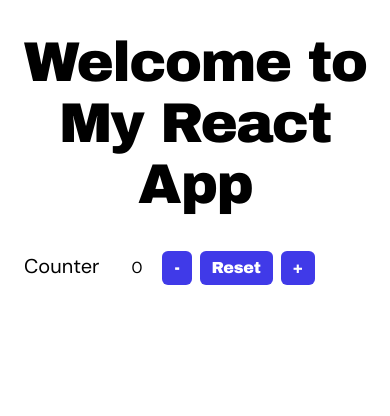
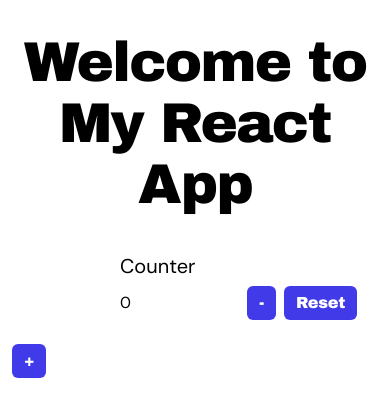
Before and after one commit to aryanishan/Summer-pep-Mern-Stack, a React (Vite) app in the folder Class 5/my-react-app/: page / in a window 390 px wide. Shown: the top 416 px of the page. Built offline with nearby package versions, Linux system fonts and the light colour scheme.

Commit message:
counter fully completed

```diff
--- a/Class 5/my-react-app/src/index.css
+++ b/Class 5/my-react-app/src/index.css
@@ -152,15 +152,11 @@ p {
   padding: 6px 12px;
   font-size: 20px;
   border: 1px solid var(--border);
-  margin: 0 8px;
+  margin: 0 100px;
   font-family: "DM Sans", sans-serif;
   font-optical-sizing: auto;
   font-weight: <weight>;
   font-style: normal;
-  /* min-width: 40px; */
   text-align: center;
-  @media (max-width: 1024px) {
-    margin: 0 4px;
-  }
 
 }
```
